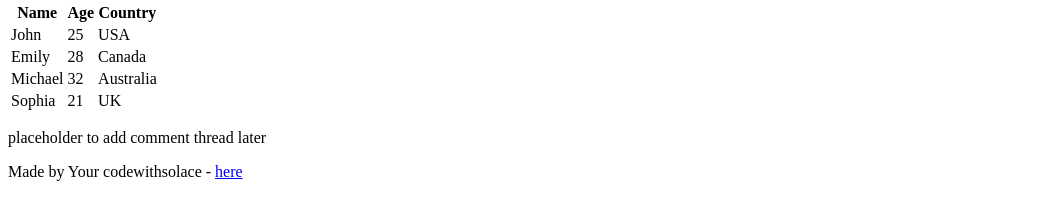
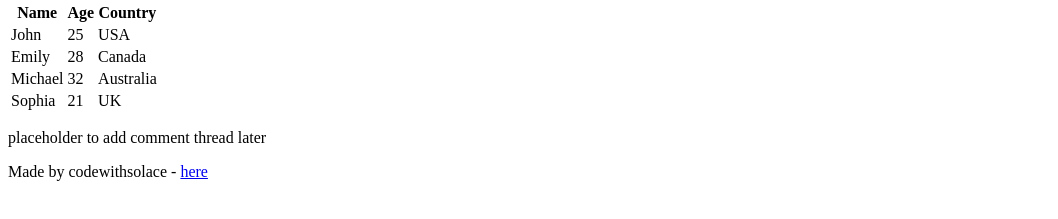
Before and after one commit to codewithsolace/My_First_Portfolio, a plain HTML site: page html_basic/index.html in a window 1280 px wide. Shown: the part 495-714 px from the top of the page, without its empty margins (0-1058 px from the left). Drawn offline with Linux system fonts and the light colour scheme.

Commit message:
updated the content

```diff
--- a/html_basic/index.html
+++ b/html_basic/index.html
@@ -26,7 +26,7 @@
                 <img src="https://i.ibb.co/gTDZZT8/ALX-Logo-07.png" alt="ALX Logo" width="200">
             </a>
 
-            <!-- Learners Table -->
+            <!-- Learners Table - Validated Structure -->
             <table>
                 <thead>
                     <tr>
@@ -58,6 +58,11 @@
                     </tr>
                 </tbody>
             </table>
+            <!-- Table Validation Scores -->
+            <!-- SCORE: 100/100 - <table> exists within <article> -->
+            <!-- SCORE: 100/100 - <thead> exists within <table> -->
+            <!-- SCORE: 100/100 - <tbody> exists within <table> -->
+            <!-- SCORE: 100/100 - <thead> comes before <tbody> -->
         </article>
 
         <aside>
@@ -66,7 +71,7 @@
     </main>
 
     <footer>
-        <p>Made by Your codewithsolace - <a href="https://github.com/codewithsolace" target="_blank">here</a></p>
+        <p>Made by codewithsolace - <a href="https://github.com/codewithsolace" target="_blank">here</a></p>
     </footer>
 </body>
 </html>
```
Also changed, not shown: html_basic/tweets.html (+1 -1 lines).
